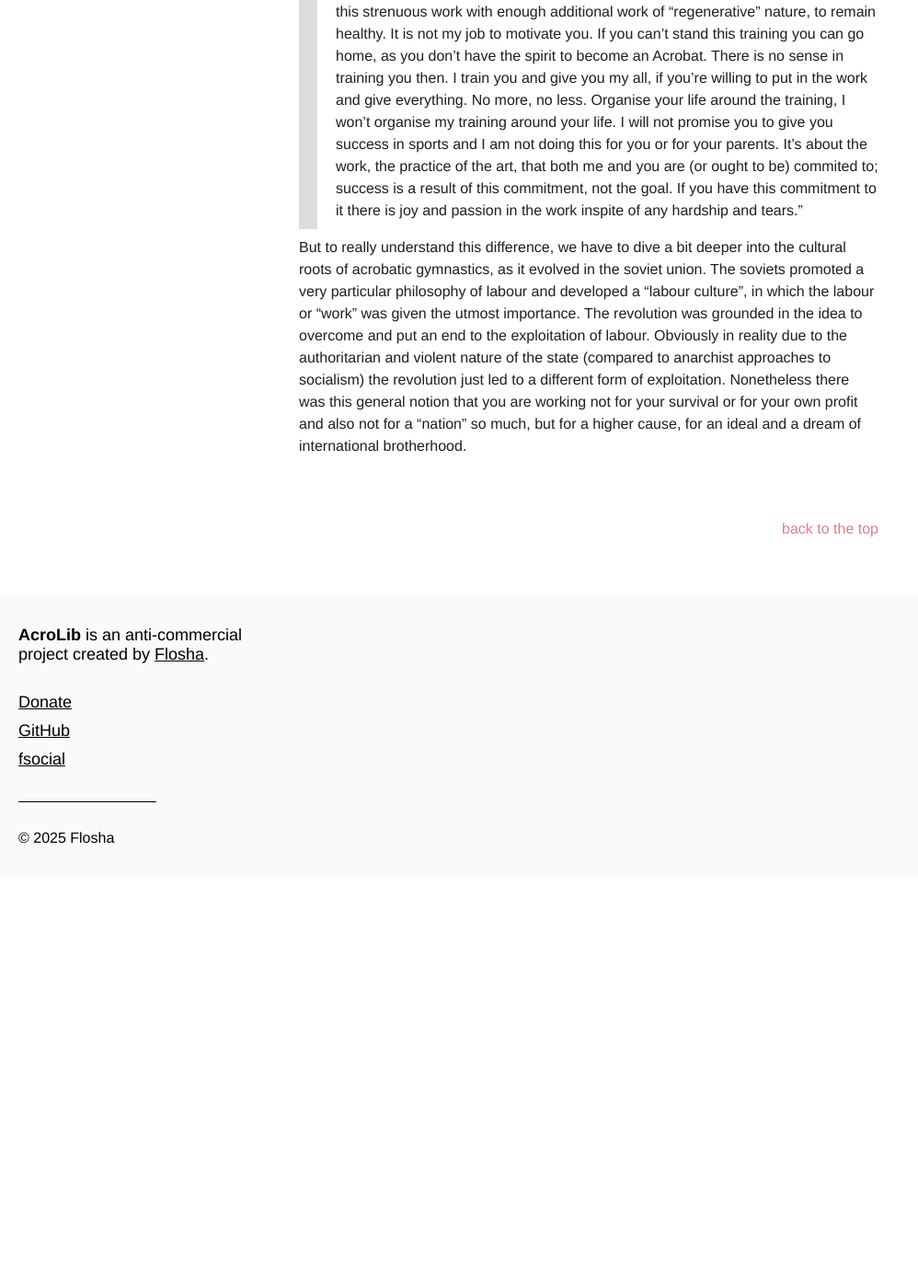
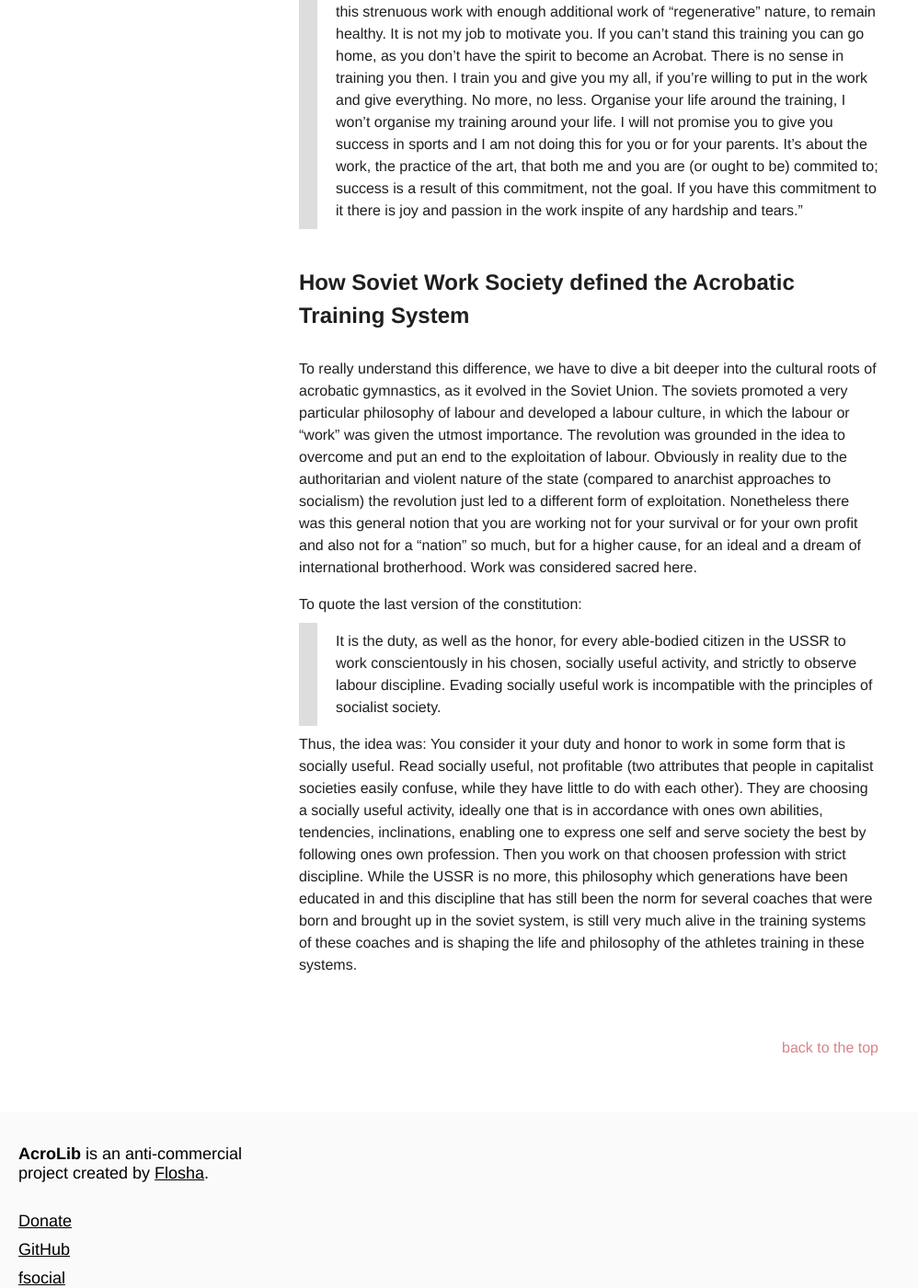
Before and after one commit to floshin/acrolib, a Jekyll site: the page built from training/training-philosophies.md, in a window 1280 px wide and 1400 px high, scrolled down 1595 px. Shown: the whole window at 92% size, without its empty margins (0-998 px from the left). Built offline with Jekyll 4.4.1, drawn with Linux system fonts in a browser that asks for light colours; our own code applies the rules of GitHub Pages for plain Markdown files; before the commit the page ends 2550 px from its top, so only the background shows below that.

Commit message:
Update training-philosophies.md

```diff
--- a/training/training-philosophies.md
+++ b/training/training-philosophies.md
@@ -14,4 +14,12 @@ The modern coach, focused on the individual, approaches training somewhat like t
 The traditional coach on the other hand is rigorous about the work:
 > "The work has to be done. If it can't be done you must work harder. Other man have done it before, you can do it too. You won't injure your body if we balance out this strenuous work with enough additional work of "regenerative" nature, to remain healthy. It is not my job to motivate you. If you can't stand this training you can go home, as you don't have the spirit to become an Acrobat. There is no sense in training you then. I train you and give you my all, if you're willing to put in the work and give everything. No more, no less. Organise your life around the training, I won't organise my training around your life. I will not promise you to give you success in sports and I am not doing this for you or for your parents. It's about the work, the practice of the art, that both me and you are (or ought to be) commited to; success is a result of this commitment, not the goal. If you have this commitment to it there is joy and passion in the work inspite of any hardship and tears."
 
-But to really understand this difference, we have to dive a bit deeper into the cultural roots of acrobatic gymnastics, as it evolved in the soviet union. The soviets promoted a very particular philosophy of labour and developed a "labour culture", in which the labour or "work" was given the utmost importance. The revolution was grounded in the idea to overcome and put an end to the exploitation of labour. Obviously in reality due to the authoritarian and violent nature of the state (compared to anarchist approaches to socialism) the revolution just led to a different form of exploitation. Nonetheless there was this general notion that you are working not for your survival or for your own profit and also not for a "nation" so much, but for a higher cause, for an ideal and a dream of international brotherhood.
+
+## How Soviet Work Society defined the Acrobatic Training System
+
+To really understand this difference, we have to dive a bit deeper into the cultural roots of acrobatic gymnastics, as it evolved in the Soviet Union. The soviets promoted a very particular philosophy of labour and developed a labour culture, in which the labour or "work" was given the utmost importance. The revolution was grounded in the idea to overcome and put an end to the exploitation of labour. Obviously in reality due to the authoritarian and violent nature of the state (compared to anarchist approaches to socialism) the revolution just led to a different form of exploitation. Nonetheless there was this general notion that you are working not for your survival or for your own profit and also not for a "nation" so much, but for a higher cause, for an ideal and a dream of international brotherhood. Work was considered sacred here.
+
+To quote the last version of the constitution:
+> It is the duty, as well as the honor, for every able-bodied citizen in the USSR to work conscientously in his chosen, socially useful activity, and strictly to observe labour discipline. Evading socially useful work is incompatible with the principles of socialist society.
+
+Thus, the idea was: You consider it your duty and honor to work in some form that is socially useful. Read socially useful, not profitable (two attributes that people in capitalist societies easily confuse, while they have little to do with each other). They are choosing a socially useful activity, ideally one that is in accordance with ones own abilities, tendencies, inclinations, enabling one to express one self and serve society the best by following ones own profession. Then you work on that choosen profession with strict discipline. While the USSR is no more, this philosophy which generations have been educated in and this discipline that has still been the norm for several coaches that were born and brought up in the soviet system, is still very much alive in the training systems of these coaches and is shaping the life and philosophy of the athletes training in these systems.
```
